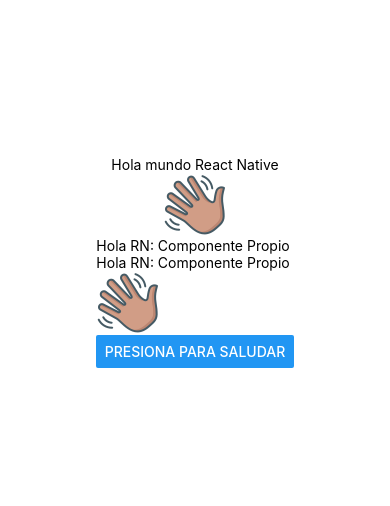
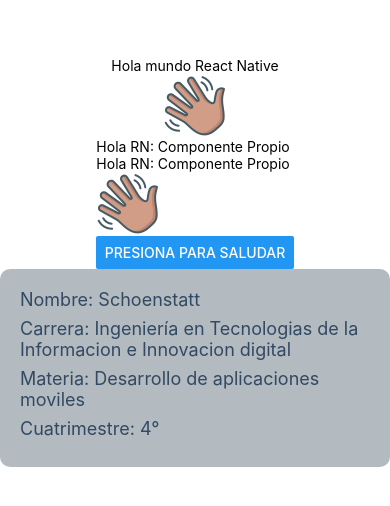
Before and after one commit to 125055125-beep/DAM223, a React Native app in the folder miApp/: screen / in a window 390 px wide. Shown: the part 160-666 px from the top of the page. Built offline with nearby package versions, Linux system fonts and the light colour scheme.

Commit message:
practica6  estructura y componentes

```diff
--- a/miApp/App.js
+++ b/miApp/App.js
@@ -3,8 +3,7 @@
 import { StyleSheet, Text, View, Image } from 'react-native';
 import { Saludo} from './componentes/Saludo';
 import { Saludo2} from './componentes/Saludo2';
-
-
+import { Perfil } from './componentes/Perfil';
 
 /* zona main (componentes oscreens) */
 export default function App() {
@@ -14,6 +13,7 @@
       <Image source={require('./assets/wave.png')} />
       <Saludo></Saludo>
       <Saludo2></Saludo2>
+      <Perfil></Perfil>
 
 
       <StatusBar style="auto" />
--- /dev/null
+++ b/miApp/componentes/Perfil.js
@@ -0,0 +1,25 @@
+import { View, Text, StyleSheet } from 'react-native';
+
+export function Perfil() {
+  return (
+    <View style={styles.contenedor}>
+      <Text style={styles.texto}>Nombre: Schoenstatt</Text>
+      <Text style={styles.texto}>Carrera: Ingeniería en Tecnologias de la Informacion e Innovacion digital</Text>
+      <Text style={styles.texto}>Materia: Desarrollo de aplicaciones moviles</Text>
+      <Text style={styles.texto}>Cuatrimestre: 4°</Text>
+    </View>
+  );
+}
+
+const styles = StyleSheet.create({
+  contenedor: {
+    padding: 20,
+    backgroundColor: '#b3bac0',
+    borderRadius: 10,
+  },
+  texto: {
+    fontSize: 18,
+    marginBottom: 8,
+    color: '#324963',
+  },
+});
```
